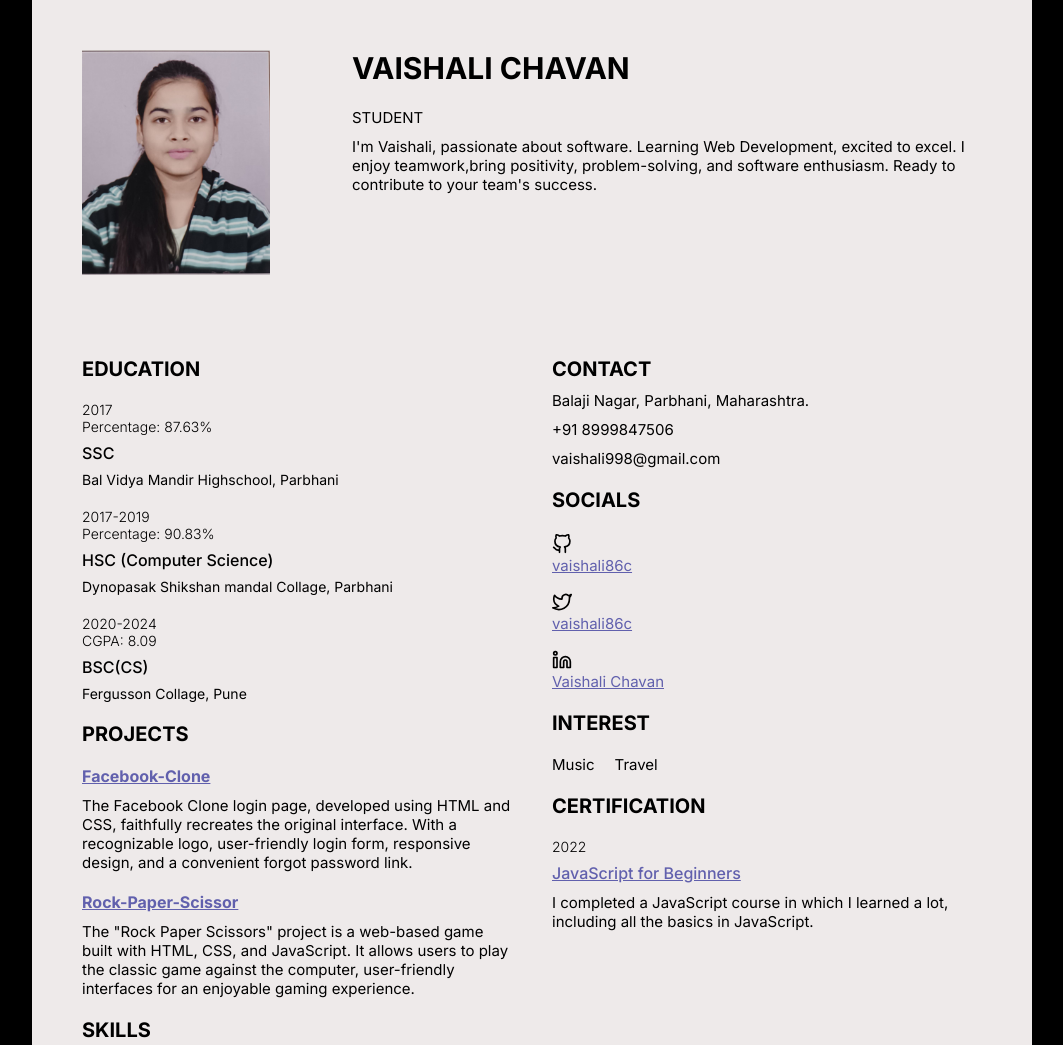
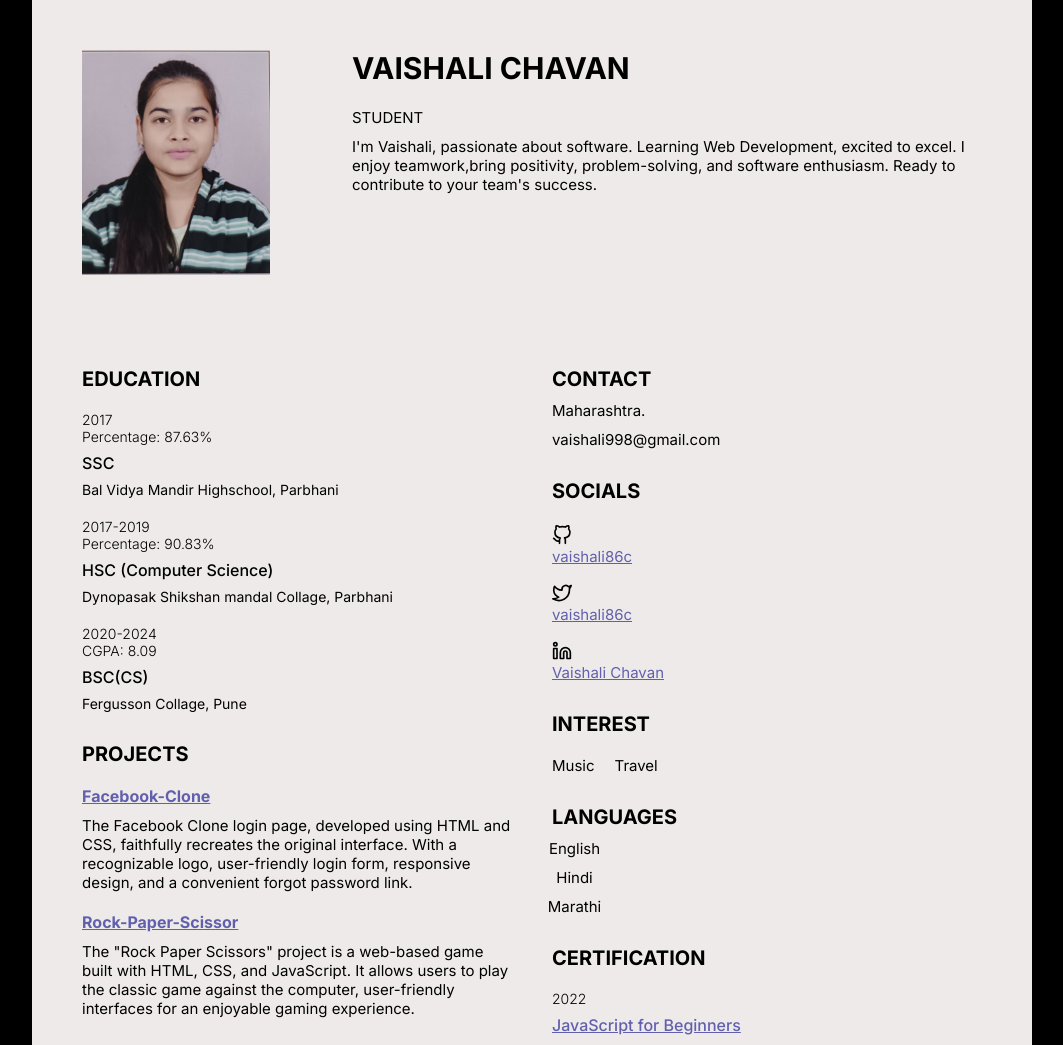
Before and after one commit to vaishali86c/Online-Resume, a plain HTML site: page index.html in a window 1280 px wide. Shown: the top 1045 px of the page, without its empty margins (108-1171 px from the left). Drawn offline with nearby package versions, Linux system fonts and the light colour scheme.

Commit message:
Modify Resume

```diff
--- a/index.html
+++ b/index.html
@@ -105,10 +105,7 @@
         <h3 class="title">Contact</h3>
         <div class="contact_info">
           <p class="description">
-            Balaji Nagar, Parbhani, Maharashtra.
-          </p>
-          <p class="description">
-            +91 8999847506
+             Maharashtra.
           </p>
           <p class="description">
             vaishali998@gmail.com
@@ -144,6 +141,25 @@
         </div>
       </div>
 
+
+      <div class="languages">
+        <h3 class="title">Languages</h3>
+        <div class="languages_items">
+          <div class="interest_item">
+            <span style="margin-left: -385px;
+            margin-top: 10px;">English</span>
+          </div>
+          <div class="interest_item">
+            <span style=" margin-left: -385px;
+            margin-top: 10px;">Hindi</span>
+          </div>
+          <div class="interest_item">
+            <span style="margin-left: -385px;
+            margin-top: 10px;">Marathi</span>
+          </div>
+        </div>
+      </div>
+
       <div class="certification">
         <h3 class="title">certification</h3>
         <div class="certification_item">
--- a/styles.css
+++ b/styles.css
@@ -35,7 +35,7 @@ a {
 	font-weight: 700;
 	font-size: 2rem;
 	text-transform: uppercase;
-	margin-top: 20px;
+	margin-top: 30px;
 }
 .item_preTitle {
 	font-size: 1.4rem;
```
